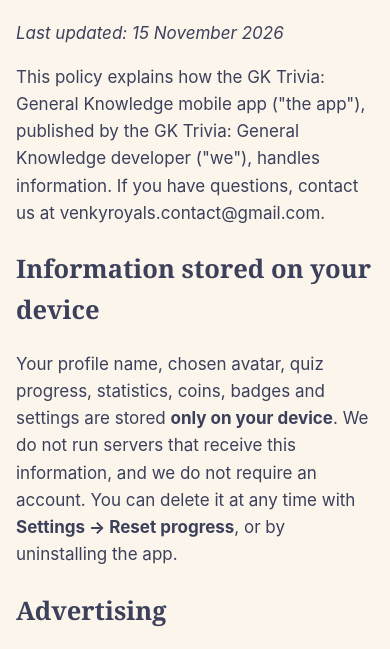
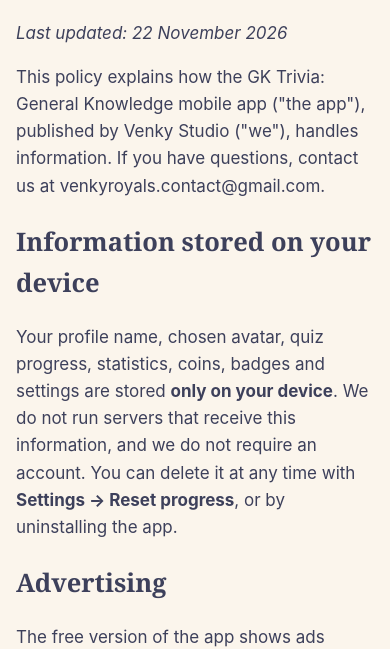
Before and after one commit to venky216/trivia-nook, a plain HTML site: page docs/privacy.html in a window 390 px wide. Shown: the part 213-862 px from the top of the page. Drawn offline with Linux system fonts and the light colour scheme.

Commit message:
GK Trivia privacy policy: published by Venky Studio

```diff
--- a/docs/privacy.html
+++ b/docs/privacy.html
@@ -7,8 +7,8 @@ body{background:#FBF5EC;color:#3D405B;font:17px/1.6 -apple-system,Segoe UI,Robot
 main{max-width:720px;margin:auto} h1,h2{font-family:Georgia,serif} a{color:#C9603F}
 </style></head><body><main>
 <h1>Privacy Policy for GK Trivia: General Knowledge</h1>
-<p><em>Last updated: 15 November 2026</em></p>
-<p>This policy explains how the GK Trivia: General Knowledge mobile app (&quot;the app&quot;), published by the GK Trivia: General Knowledge developer (&quot;we&quot;), handles information. If you have questions, contact us at venkyroyals.contact@gmail.com.</p>
+<p><em>Last updated: 22 November 2026</em></p>
+<p>This policy explains how the GK Trivia: General Knowledge mobile app (&quot;the app&quot;), published by Venky Studio (&quot;we&quot;), handles information. If you have questions, contact us at venkyroyals.contact@gmail.com.</p>
 <h2>Information stored on your device</h2>
 <p>Your profile name, chosen avatar, quiz progress, statistics, coins, badges and settings are stored <strong>only on your device</strong>. We do not run servers that receive this information, and we do not require an account. You can delete it at any time with <strong>Settings → Reset progress</strong>, or by uninstalling the app.</p>
 <h2>Advertising</h2>
@@ -37,5 +37,5 @@ main{max-width:720px;margin:auto} h1,h2{font-family:Georgia,serif} a{color:#C960
 <h2>Changes to this policy</h2>
 <p>We may update this policy from time to time. Changes will be posted at this address with a new &quot;Last updated&quot; date.</p>
 <h2>Contact</h2>
-<p>GK Trivia: General Knowledge<br>venkyroyals.contact@gmail.com</p>
+<p>Venky Studio (GK Trivia: General Knowledge)<br>venkyroyals.contact@gmail.com</p>
 </main></body></html>
```
